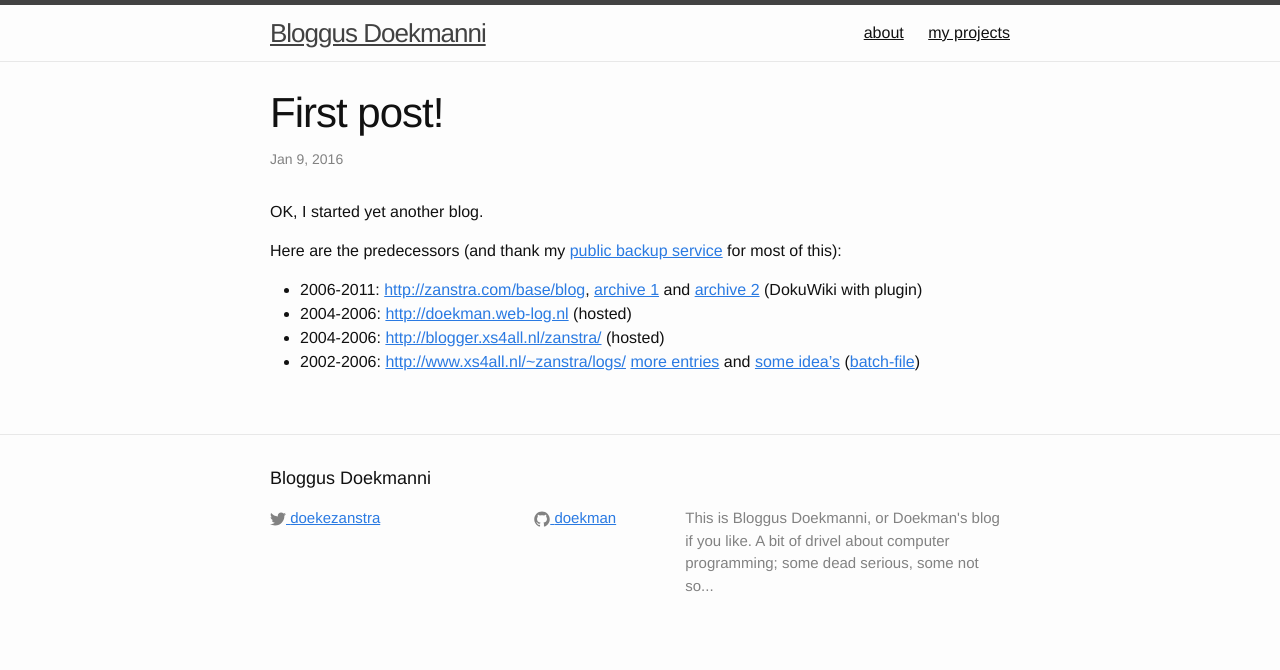
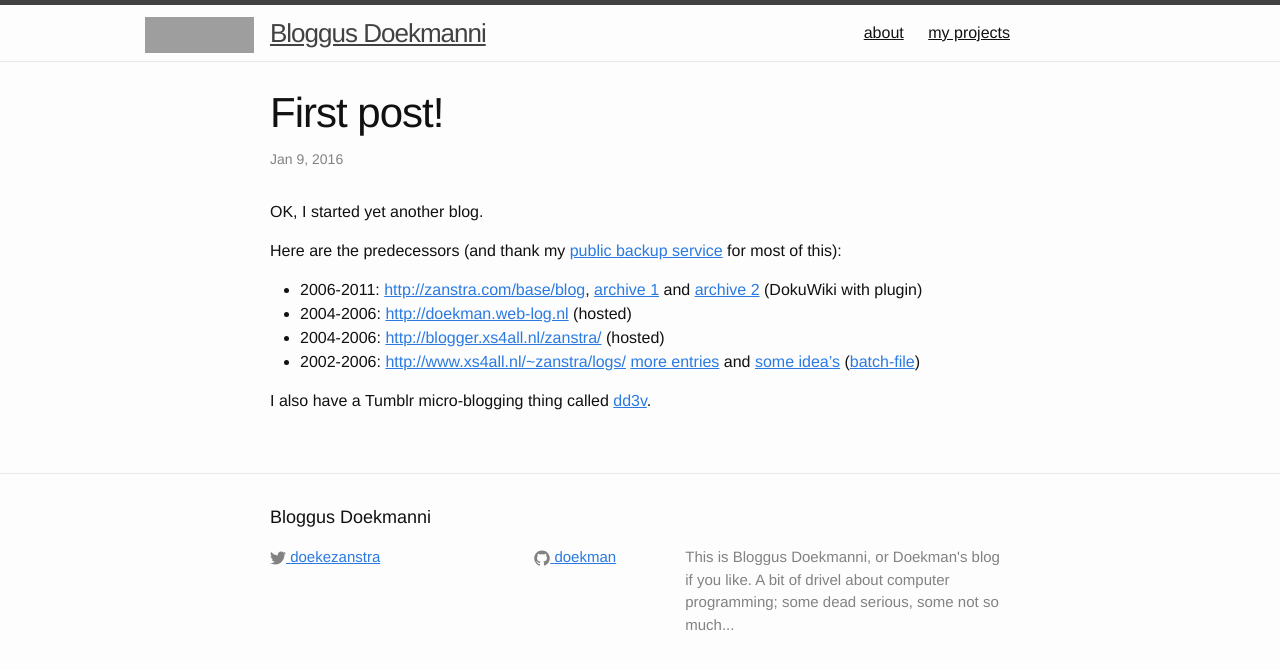
Before and after one commit to doekman/doekman.github.io, a Jekyll site: the page built from _posts/2016-01-09-First-post.md, in a window 1280 px wide. Shown: the top 670 px of the page. Built offline with Jekyll 4.4.1, drawn with Linux system fonts in a browser that asks for light colours; grey boxes are pictures that could not be loaded.

Commit message:
post: A console.log() adventure; pimped

```diff
--- a/_config.yml
+++ b/_config.yml
@@ -10,7 +10,7 @@
 email: doeke@zanstra.net
 description: > #
   This is Bloggus Doekmanni, or Doekman's blog if you like. A bit of drivel
-  about computer programming; some dead serious, some not so...
+  about computer programming; some dead serious, some not so much...
 baseurl: "" # the subpath of your site, e.g. /blog
 url: "http://blog.zanstra.com" # the base hostname & protocol for your site
 twitter_username: doekezanstra
--- a/_includes/header.html
+++ b/_includes/header.html
@@ -2,7 +2,7 @@
 
   <div class="wrapper">
 
-    <a class="site-title" href="{{ site.baseurl }}/">{{ site.title }}</a>
+    <a class="site-title" href="{{ site.baseurl }}/"><span style="position:absolute"><img src="http://zanstra.com/img/doekman-2.png" alt="Logo" style="height:36px;width:109px;position:relative;left:-125px" /></span>{{ site.title }}</a>
 
     <nav class="site-nav">
       <a href="#" class="menu-icon">
--- a/_posts/2016-01-09-First-post.md
+++ b/_posts/2016-01-09-First-post.md
@@ -21,3 +21,5 @@
     [http://www.xs4all.nl/~zanstra/logs/](http://zanstra.home.xs4all.nl/logs/jsLog-2004.htm)
     [more entries](http://zanstra.home.xs4all.nl/logs/jsLog.htm) and
     [some idea's](http://zanstra.home.xs4all.nl/logs/ideaLog.htm) ([batch-file](http://zanstra.home.xs4all.nl/logs/gen.bat))
+
+I also have a Tumblr micro-blogging thing called [dd3v](https://www.tumblr.com/blog/dd3v "Doekman Dev").
```
Also changed, not shown: _drafts/Random.md (added, +21 -0 lines), _posts/2016-03-06-Console-log-adventure.md (renamed from _drafts/Console-log-adventure.md, +4 -3 lines).
